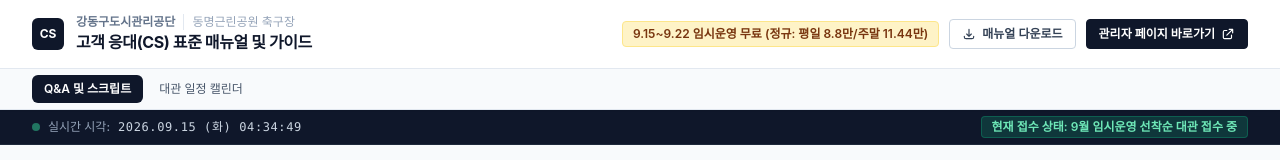
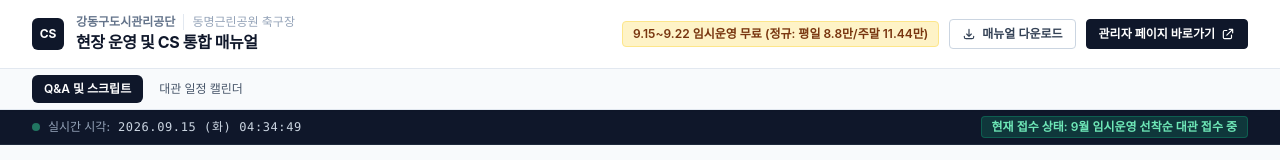
Before and after one commit to sson0105/dongmyeong-cs, a website: page index.html in a window 1280 px wide. Shown: the top 160 px of the page. Drawn offline with nearby package versions, Linux system fonts and the light colour scheme; a web font is replaced by a local one.

Commit message:
Update index.html

```diff
--- a/index.html
+++ b/index.html
@@ -3,7 +3,7 @@
 <head>
     <meta charset="UTF-8">
     <meta name="viewport" content="width=device-width, initial-scale=1.0">
-    <title>동명근린공원 축구장 고객 응대(CS) 통합 가이드</title>
+    <title>동명근린공원 축구장 현장 운영 및 CS 통합 매뉴얼</title>
     <!-- Tailwind CSS CDN -->
     <script src="https://cdn.tailwindcss.com"></script>
     <!-- Fonts CDN -->
@@ -619,7 +619,7 @@
                         <span class="text-xs font-semibold text-slate-500">강동구도시관리공단</span>
                         <span class="text-xs font-medium text-slate-400 border-l border-slate-200 pl-2">동명근린공원 축구장</span>
                     </div>
-                    <h1 class="text-sm sm:text-base font-bold tracking-tight text-slate-900">고객 응대(CS) 표준 매뉴얼 및 가이드</h1>
+                    <h1 class="text-sm sm:text-base font-bold tracking-tight text-slate-900">현장 운영 및 CS 통합 매뉴얼</h1>
                 </div>
             </div>
 
```
